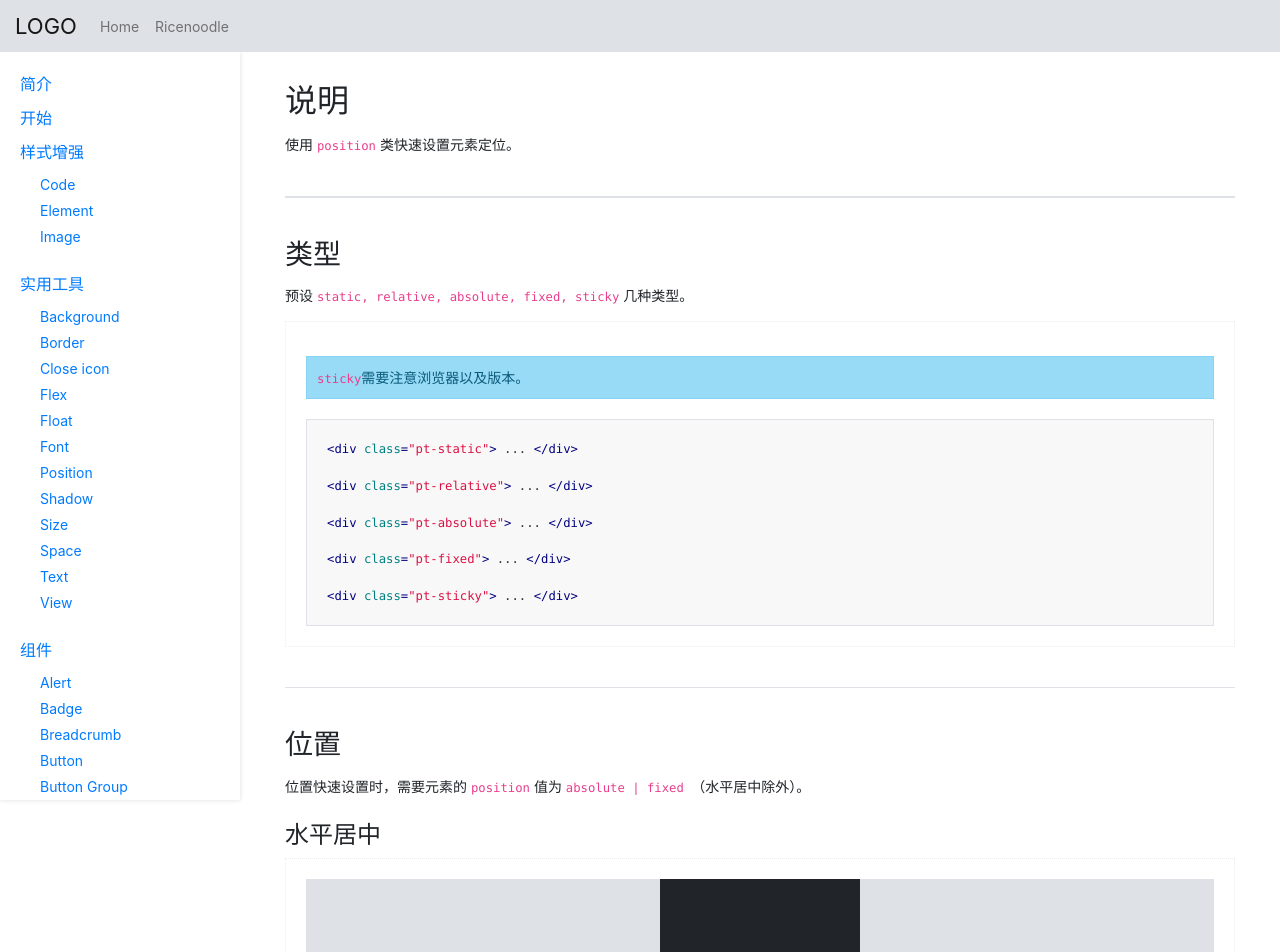
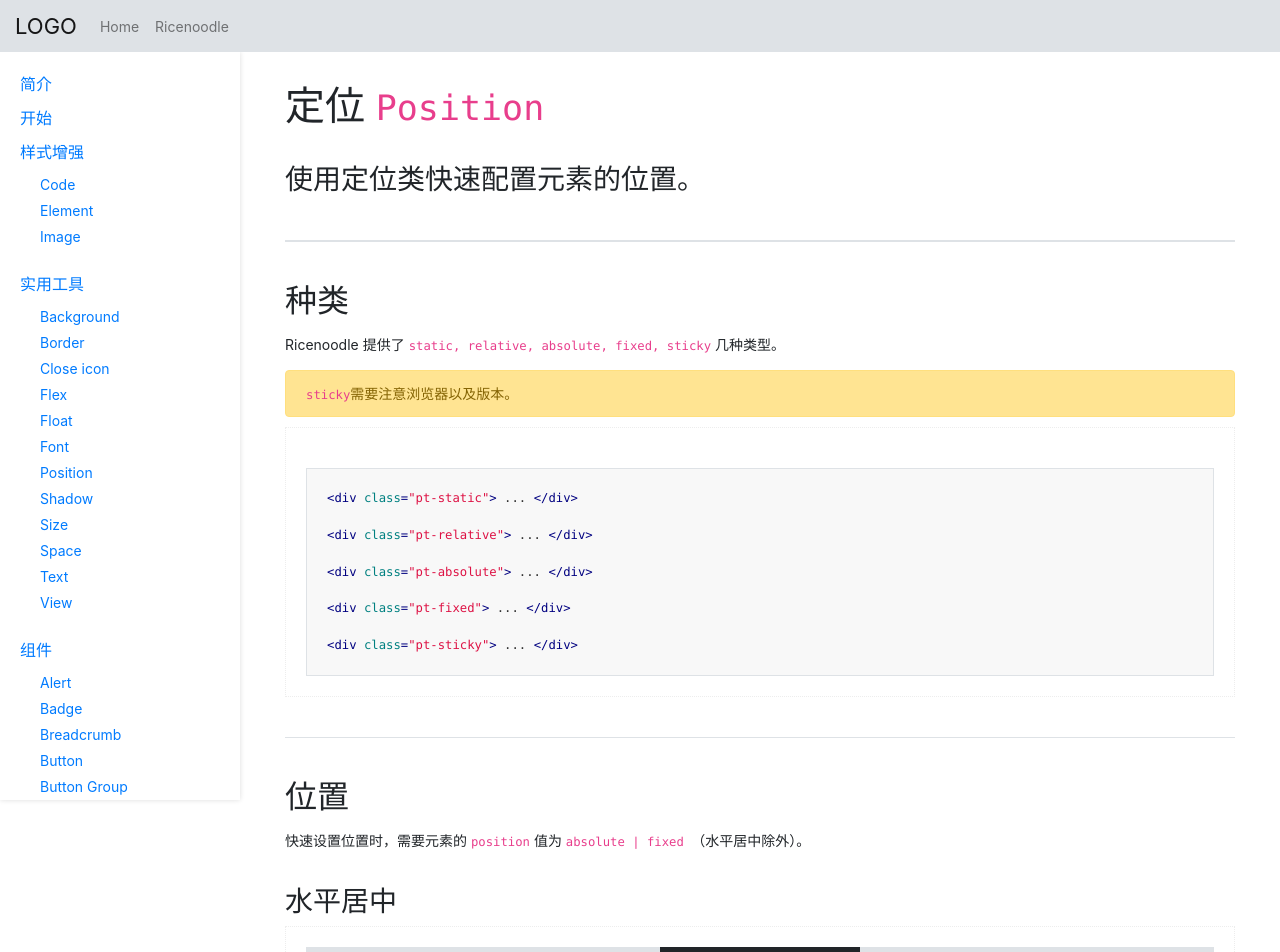
Before and after one commit to yayocn/yayocn-web, a React app: page /ricenoodle/utilities/position in a window 1280 px wide. Shown: the top 952 px of the page. Built offline with nearby package versions, Linux system fonts and the light colour scheme.

Commit message:
improve position

```diff
--- a/src/view/ricenoodle/utilities/Position.js
+++ b/src/view/ricenoodle/utilities/Position.js
@@ -61,19 +61,20 @@ export default class Position extends Component {
   render () {
     return (
       <PageWrapper>
-        <h2>说明</h2>
-        <p>使用 <code>position</code> 类快速设置元素定位。</p>
+        <h1>定位 <code>Position</code></h1>
+        <p className="font-2x font-100">使用定位类快速配置元素的位置。</p>
 
         <div className="divider divider-bold divider-lg"></div>
 
-        <h3>类型</h3>
-        <p>预设 <code>static, relative, absolute, fixed, sticky</code> 几种类型。</p>
+        <h2>种类</h2>
+        <p>Ricenoodle 提供了 <code>static, relative, absolute, fixed, sticky</code> 几种类型。</p>
+        <p className="alert alert-warning"><code>sticky</code>需要注意浏览器以及版本。</p>
         <div className={classnames(style['util-position'])}>
           <div className="row">
             <div className="col-12">
               <div className={classnames(common['feature-example'])}>
                 <div className={classnames(common['example-view'])}>
-                  <p className="alert-info p-10"><code>sticky</code>需要注意浏览器以及版本。</p>
+
                 </div>
                 <div className={classnames(common['example-code'])}>
                   <Highlight copyBtn={false}>
@@ -88,8 +89,8 @@ export default class Position extends Component {
         </div>
 
         <div className="divider divider-lg"></div>
-        <h3>位置</h3>
-        <p>位置快速设置时，需要元素的 <code>position</code> 值为 <code>absolute | fixed </code>（水平居中除外）。</p>
+        <h2>位置</h2>
+        <p>快速设置位置时，需要元素的 <code>position</code> 值为 <code>absolute | fixed </code>（水平居中除外）。</p>
         <div className={classnames(style['util-position'])}>
           <div className="row">
             <div className="col-12">
@@ -97,7 +98,7 @@ export default class Position extends Component {
                 POSITION.position.map((item, index) => {
                   return (
                     <Fragment key={index}>
-                      <h4 className="mt-10">{item.title}</h4>
+                      <h3 className="mt-20">{item.title}</h3>
                       <div className={classnames(common['feature-example'])}>
                         <div className={classnames(common['example-view'])}>
                           <div className={classnames('bg-light pt-relative', style['position-view-wrap'])}>
```
